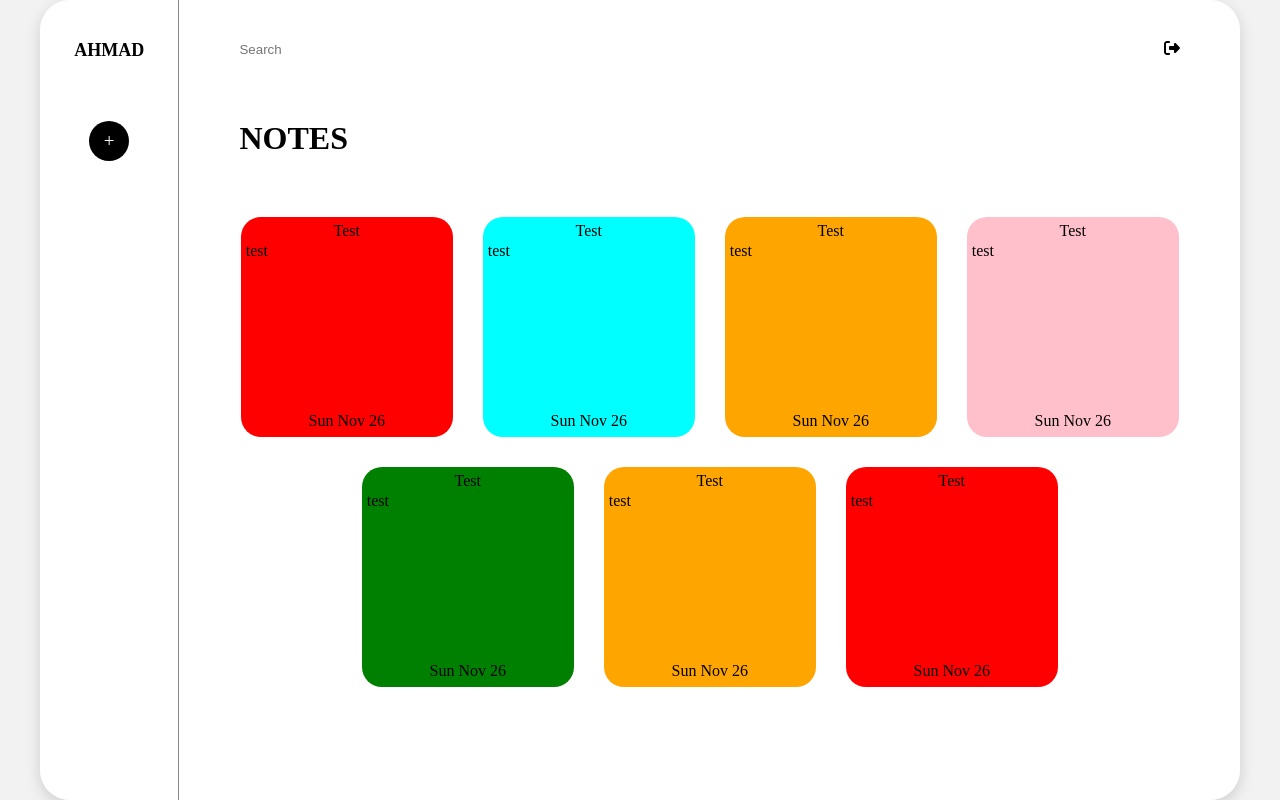
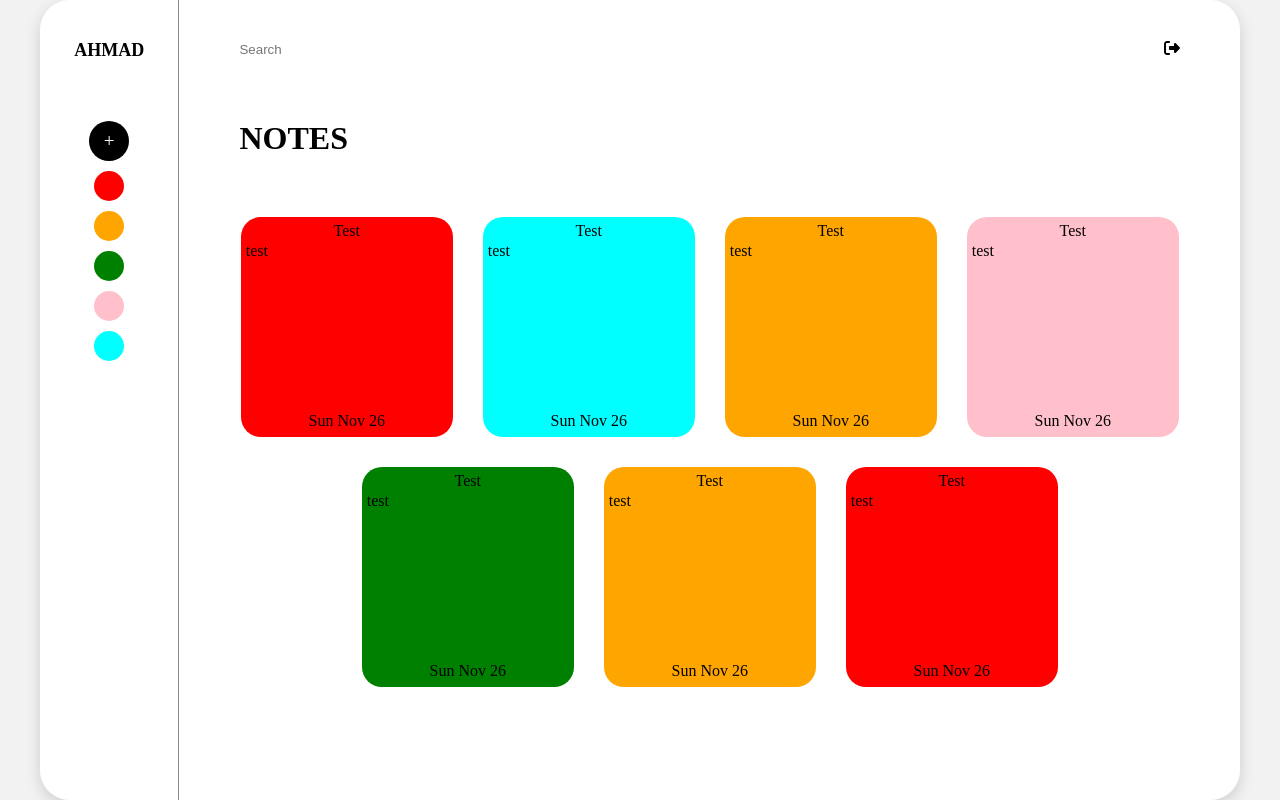
Before and after one commit to ahmad-hawchar/NotePad-MEAN, an Angular app: page / in a window 1280 px wide. Built offline with nearby package versions, Linux system fonts and the light colour scheme.

Commit message:
adding functionality to add button on main page

```diff
--- a/src/app/ListPage/pages/list/list.component.css
+++ b/src/app/ListPage/pages/list/list.component.css
@@ -41,6 +41,19 @@
     justify-content: center;
     align-items: center;
     font-size: larger;
+    margin-bottom: 10px;
+}
+
+.colors-container {
+    display: flex;
+    flex-direction: column;
+    gap: 10px;
+}
+
+.colors-container>div {
+    width: 30px;
+    height: 30px;
+    border-radius: 100%;
 }
 
 .notes-container {
--- a/src/app/ListPage/pages/list/list.component.html
+++ b/src/app/ListPage/pages/list/list.component.html
@@ -4,6 +4,13 @@
             <div class="logo">AHMAD</div>
             <div class="add-button">
                 +
+            </div>
+            <div class="colors-container">
+                <div style="background-color: red"></div>
+                <div style="background-color: orange;"></div>
+                <div style="background-color: green;"></div>
+                <div style="background-color: pink;"></div>
+                <div style="background-color: cyan;"></div>
             </div>
         </div>
         <div class="notes-container">
@@ -20,7 +27,7 @@
                 <div class="note-cards-container">
                     <div class="note-card" *ngFor="let note of notes" [style.background-color]="note.color">
                         <div class="card-title">{{note.title}}</div>
-                        <div class="card-content">{{note.content}}</div>
+                        <div class="card-content">{{note.textContent}}</div>
                         <div class="card-date">{{note.date}}</div>
                     </div>
                 </div>
--- a/src/app/ListPage/pages/list/list.component.ts
+++ b/src/app/ListPage/pages/list/list.component.ts
@@ -11,14 +11,14 @@ import { Router } from '@angular/router';
 })
 export class ListComponent {
   constructor(private router: Router) { }
-  notes: { title: string, content: string, color: string, date: string }[] = [
-    { title: "test", content: "test", color: "red", date: Date().substring(0, 10) },
-    { title: "test", content: "test", color: "cyan", date: Date().substring(0, 10) },
-    { title: "test", content: "test", color: "orange", date: Date().substring(0, 10) },
-    { title: "test", content: "test", color: "pink", date: Date().substring(0, 10) },
-    { title: "test", content: "test", color: "green", date: Date().substring(0, 10) },
-    { title: "test", content: "test", color: "orange", date: Date().substring(0, 10) },
-    { title: "test", content: "test", color: "red", date: Date().substring(0, 10) }
+  notes: { title: string, textContent: string, color: string, date: string }[] = [
+    { title: "test", textContent: "test", color: "red", date: Date().substring(0, 10) },
+    { title: "test", textContent: "test", color: "cyan", date: Date().substring(0, 10) },
+    { title: "test", textContent: "test", color: "orange", date: Date().substring(0, 10) },
+    { title: "test", textContent: "test", color: "pink", date: Date().substring(0, 10) },
+    { title: "test", textContent: "test", color: "green", date: Date().substring(0, 10) },
+    { title: "test", textContent: "test", color: "orange", date: Date().substring(0, 10) },
+    { title: "test", textContent: "test", color: "red", date: Date().substring(0, 10) }
   ]
   logout() {
     localStorage.clear();
--- a/src/app/authentication/pages/register/register.component.ts
+++ b/src/app/authentication/pages/register/register.component.ts
@@ -16,6 +16,7 @@ import { Router } from '@angular/router';
 export class RegisterComponent {
   msg: string = "";
   success: boolean = false;
+  e: string = ""
   registerForm = this.fb.group({
     email: ['', [Validators.required, Validators.email]],
     password: ['', Validators.required],
@@ -31,7 +32,6 @@ export class RegisterComponent {
           this.msg = e.message
         },
         error: (e) => {
-          console.log(e)
           this.success = e.success;
           this.msg = "we had a problem creating your account, Try again later!"
         }
```
